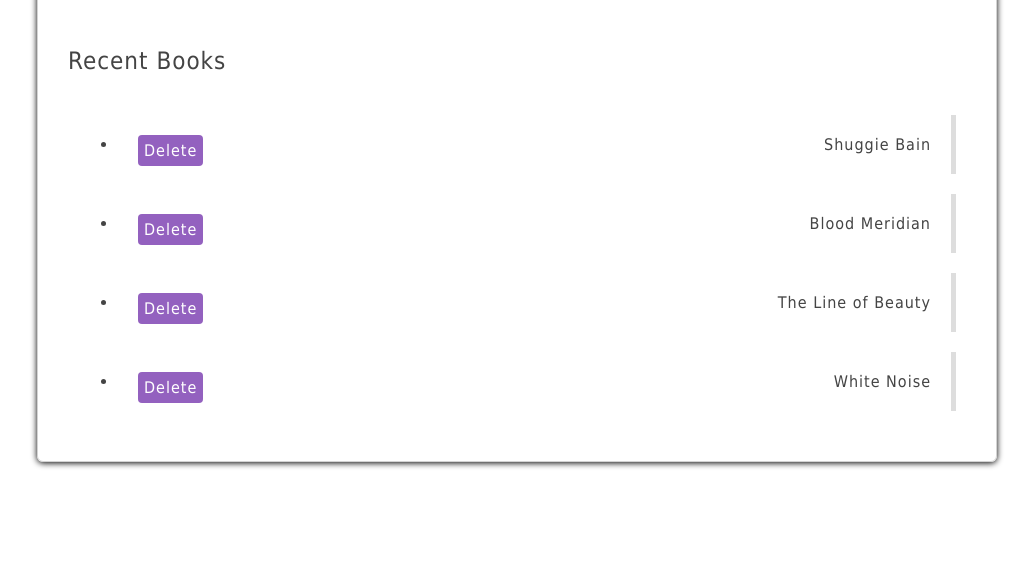
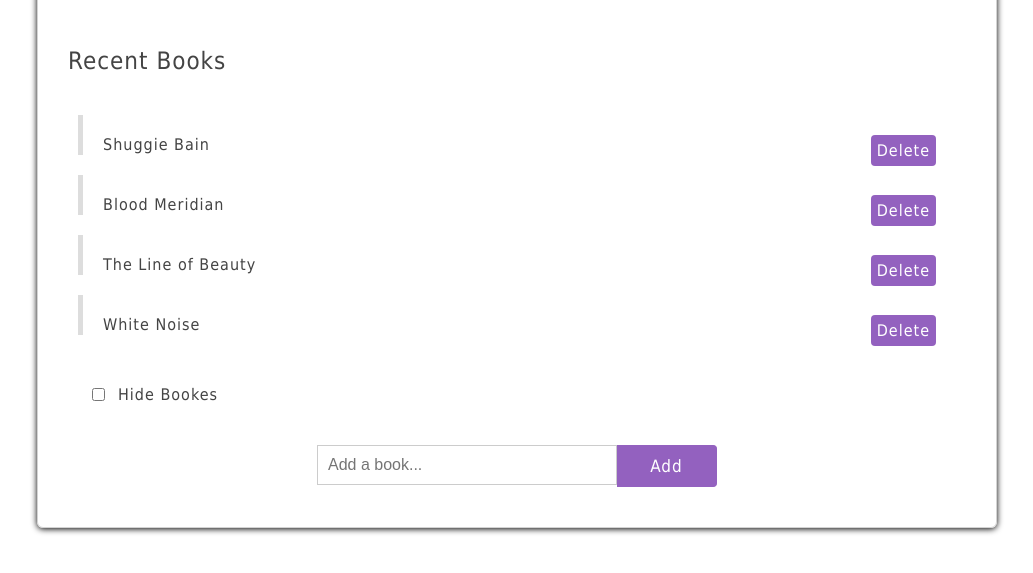
Before and after one commit to LeilaAlizadeh99/OpenBook, a plain HTML site: page index.html in a window 1280 px wide. Shown: the part 181-754 px from the top of the page, without its empty margins (123-1156 px from the left). Drawn offline with Linux system fonts and the light colour scheme.

Commit message:
Update index.html & index.css
next step

```diff
--- a/index.html
+++ b/index.html
@@ -46,7 +46,16 @@
                </ul>
             </div>
 
+            <form id="hide">
+                <label>Hide Bookes</label>
+                <input type="checkbox">
+            </form>
 
+            <div class="clear"></div>
+            <form id="add-book">
+                <input type="text" placeholder="Add a book...">
+                <a class="button" href="#">Add</a>
+            </form>
 
     </div>
 
--- a/style.css
+++ b/style.css
@@ -54,17 +54,23 @@ h1,h2{
 }
 #book-list li{
     padding: 20px;
-    border-right: 5px solid #ddd;
+    border-left: 5px solid #ddd;
     margin: 20px 10px;
 }
-
+#book-list li:hover{
+    border-color: #9361bf;
+}
+#book-list ul{
+    list-style-type: none;
+    padding: 0;
+}
 
 .name{
-    float: right;
+    float: left;
 }
 
 .delete{
-    float: left;
+    float: right;
     background: #9361bf;
     padding: 6px;
     border-radius: 4px;
@@ -74,3 +80,55 @@ h1,h2{
 .delete:hover{
     background: #333;
 }
+#hide{
+    float: left;
+    padding: 20px 0 20px 50px;
+}
+#hide label{
+    padding: 0 10px;
+    float: right;
+}
+#add-book #hide{
+    width: 30px;
+}
+#add-book{
+    width: 400px;
+    margin: 0 auto;
+}
+#add-book input{
+    display: block;
+    margin: 20px 0;
+    padding: 10px;
+    border: 1px solid #ccc;
+    font-size: 16px;
+    border: 4px 0 0 4px;
+    box-sizing: border-box;
+    width: 300px;
+    float: left;
+}
+
+#add-book .button{
+    border: 1px solid #9361bf;
+    background: #9361bf;
+    padding: 10px 20px;
+    font-size: 17px;
+    display: inline-block;
+    border-radius: 0 4px 4px 0;
+    cursor: pointer;
+    width: 59px;
+    margin: 20px 0;
+    border-left: 0;
+    text-decoration: none;
+    text-align: center;
+    color: white;
+
+}
+#add-book .button:hover{
+    background: #333;
+}
+
+#add-book::after{
+    content: '';
+    display: block;
+    clear: both;
+}
```
